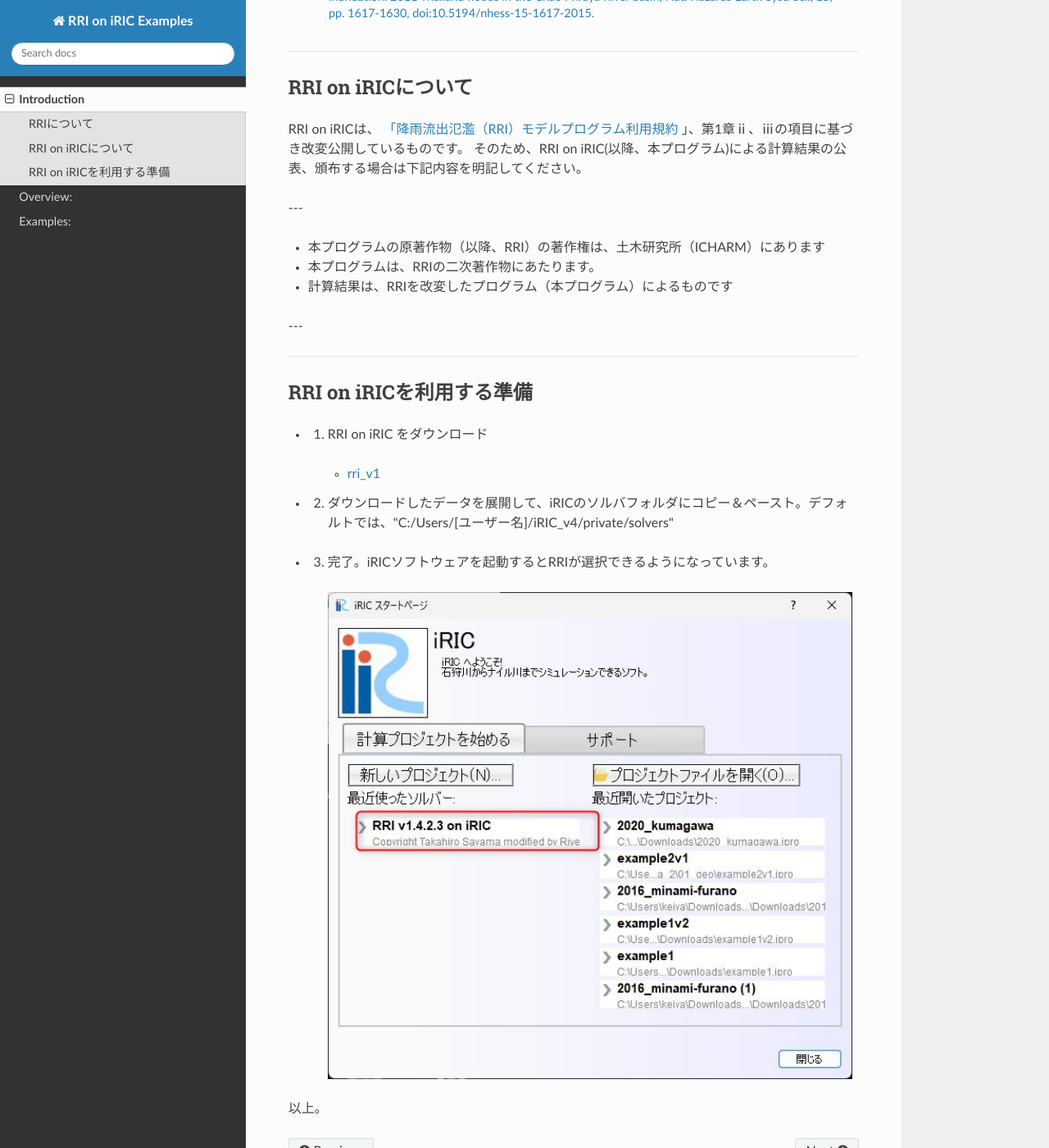
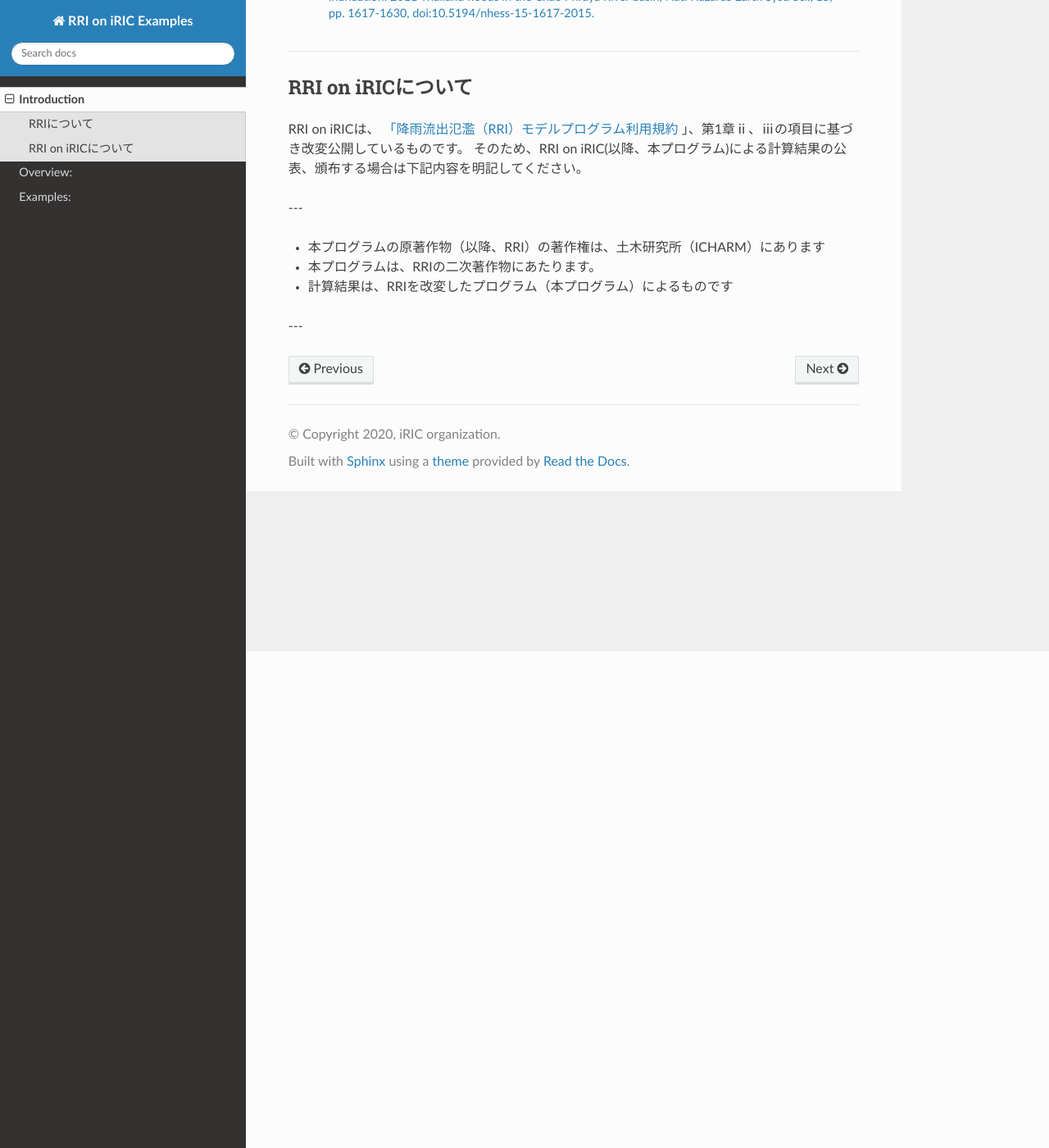
Before and after one commit to iRICsolvers/v4_RRI_doc, a Sphinx documentation site: the page built from source/01_introduction.rst, in a window 1280 px wide and 1400 px high, scrolled down 606 px. Shown: the whole window at 82% size. Built offline with Sphinx 7.4.7 and the Read the Docs theme 3.1.0, drawn with Linux system fonts in a browser that asks for light colours.

Commit message:
harada_v1_3s

```diff
--- a/source/01_introduction.rst
+++ b/source/01_introduction.rst
@@ -29,27 +29,3 @@
 - 計算結果は、RRIを改変したプログラム（本プログラム）によるものです
 
 ---
-
-
------
-
-RRI on iRICを利用する準備
-------------------------------
-
-- 1. RRI on iRIC をダウンロード
-
-    - `rri_v1 <https://uc.i-ric.org/uc_products/rri_on_iric/v4_rri_240521.zip>`_
-
-
-- 2. ダウンロードしたデータを展開して、iRICのソルバフォルダにコピー＆ペースト。デフォルトでは、"C:/Users/[ユーザー名]/iRIC_v4/private/solvers"
-
-- 3. 完了。iRICソフトウェアを起動するとRRIが選択できるようになっています。
-
-    .. image:: img/rri_v12.jpg
-        :width: 640px
-
-
-
-
-
-以上。
--- a/source/03/example_1.rst
+++ b/source/03/example_1.rst
@@ -13,7 +13,7 @@
 この事例で利用するサンプルデータは以下からダウンロードすることができます。
 
 - 地形および降雨データセット → `data_1 <https://uc.i-ric.org/uc_products/rri_examples/data_1.7z>`_
-- iRICソフトウェア用プロジェクトファイル　→ `data_1_iRIC <https://uc.i-ric.org/uc_products/rri_examples/2016_minami-furano.ipro>`_
+- iRICソフトウェア用プロジェクトファイル　→ `data_1_iRIC <https://uc.i-ric.org/uc_products/rri_examples/2016_minami-furano_2.ipro>`_
 
 
 
```
Also changed, not shown: source/02/03_cond.rst (+7 -5 lines).
